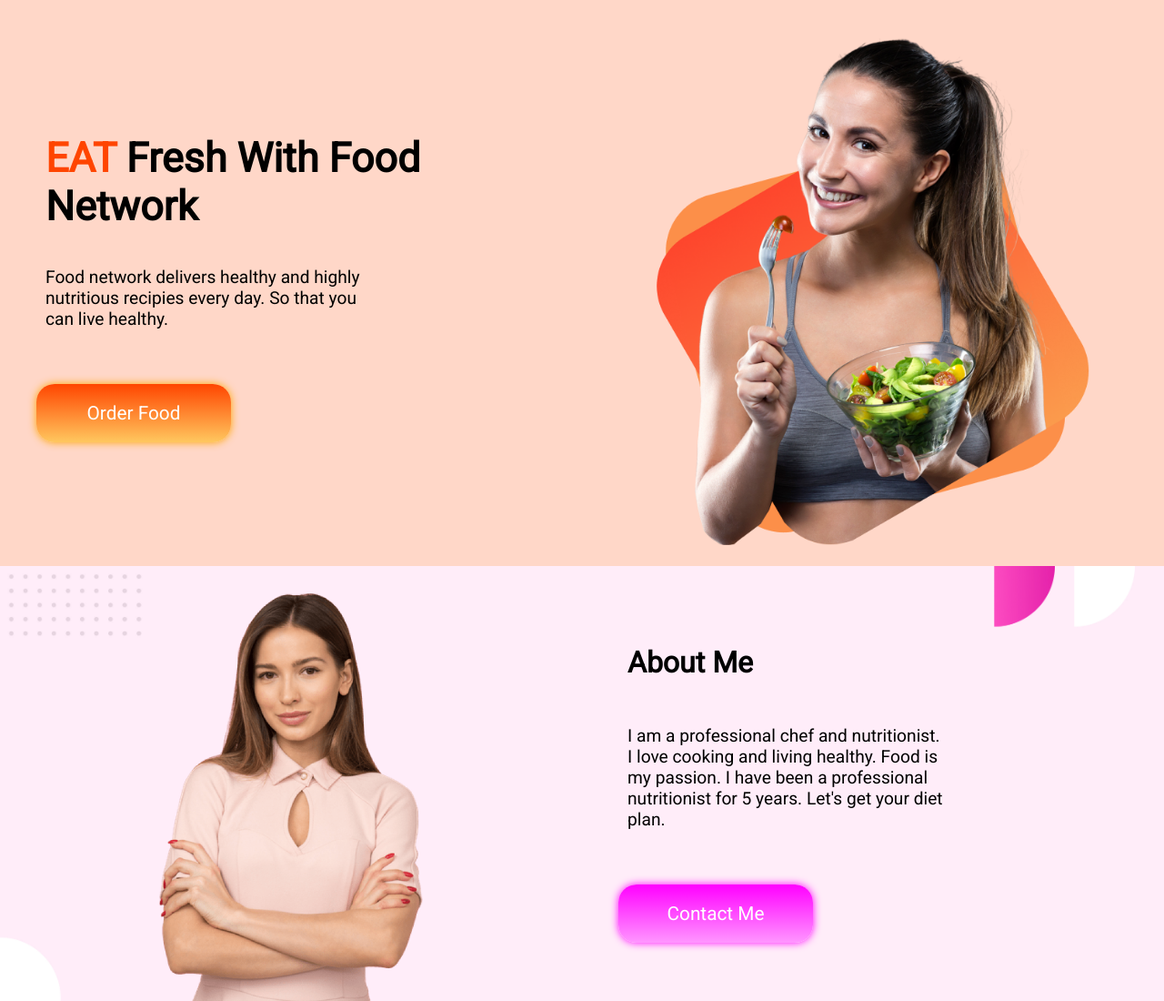
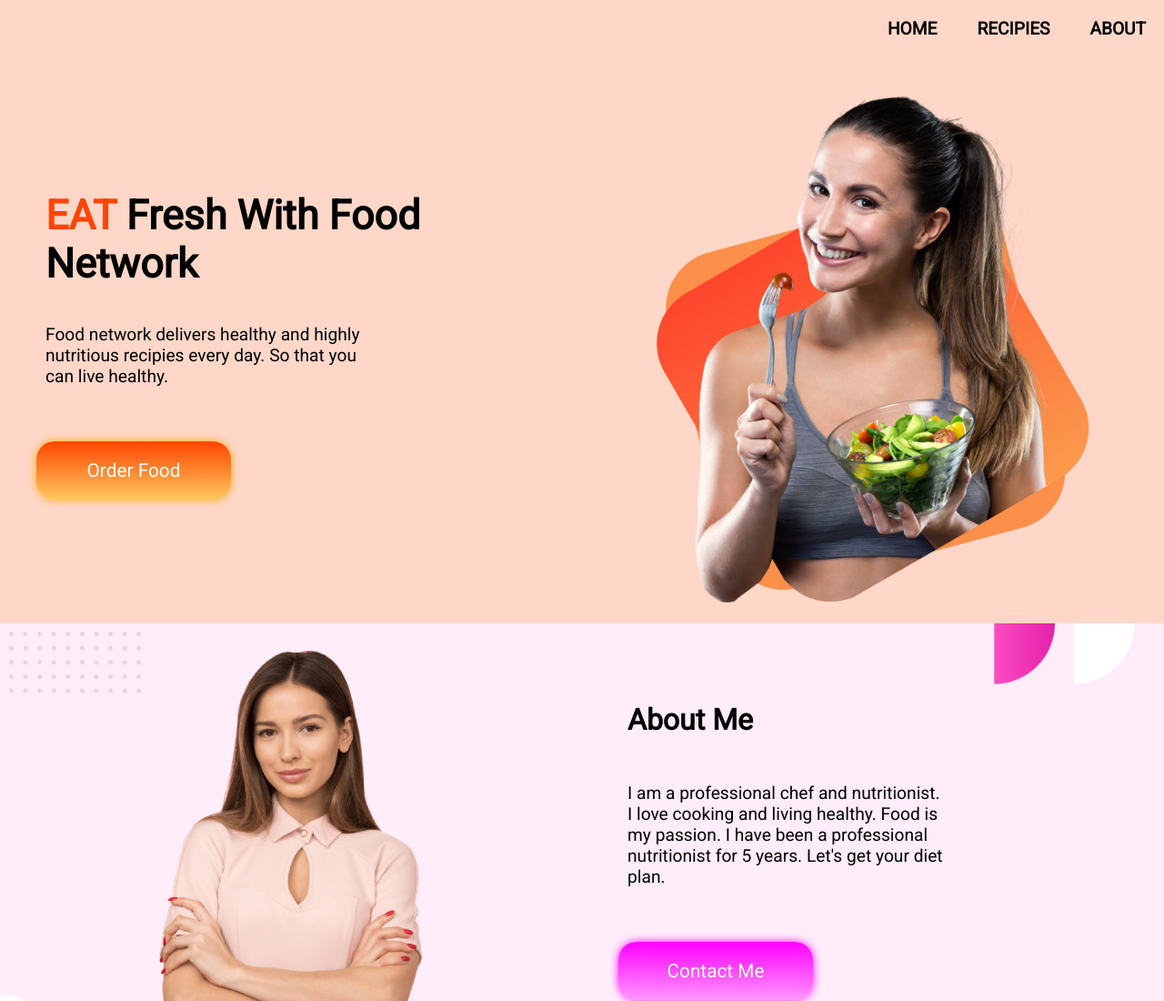
Before and after one commit to ShakibUddin/food-network-site, a plain HTML site: page index.html in a window 1280 px wide. Shown: the top 1100 px of the page at 91% size. Drawn offline with Linux system fonts and the light colour scheme.

Commit message:
added navigation bar

```diff
--- a/index.css
+++ b/index.css
@@ -11,6 +11,24 @@
     margin: auto auto;
     display: block;
     width: 90%;
+}
+.nav-section{
+    background-color: rgb(255, 215, 200);
+    text-align: right;
+}
+.nav-section a{
+    display: inline-block;
+    text-decoration: none;
+    padding: 10px;
+    margin: 10px;
+    font-size: 1.2rem;
+    font-weight: bold;
+    color: black;
+}
+.nav-section a:hover{
+    color: orangered;
+    border-radius: 20px;
+    background: white;
 }
 /*hello section*/
 .hello-section{
--- a/index.html
+++ b/index.html
@@ -13,6 +13,11 @@
 </head>
 
 <body>
+    <section class="nav-section">
+        <a href="">HOME</a>
+        <a href="">RECIPIES</a>
+        <a href="">ABOUT</a>
+    </section>
     <section class="hello-section">
         <div class="half-width">
             <p class="welcome-title"><b><span class="colored-text">EAT</span> Fresh With Food Network</b></p>
```
